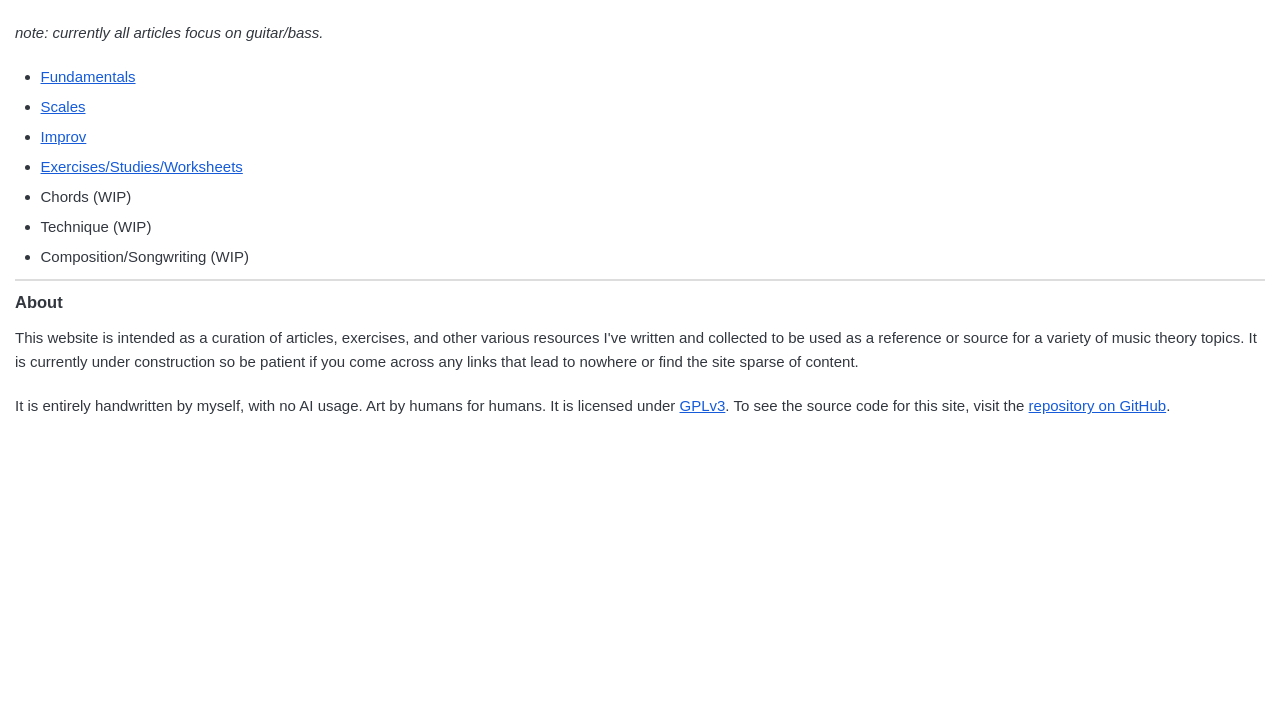
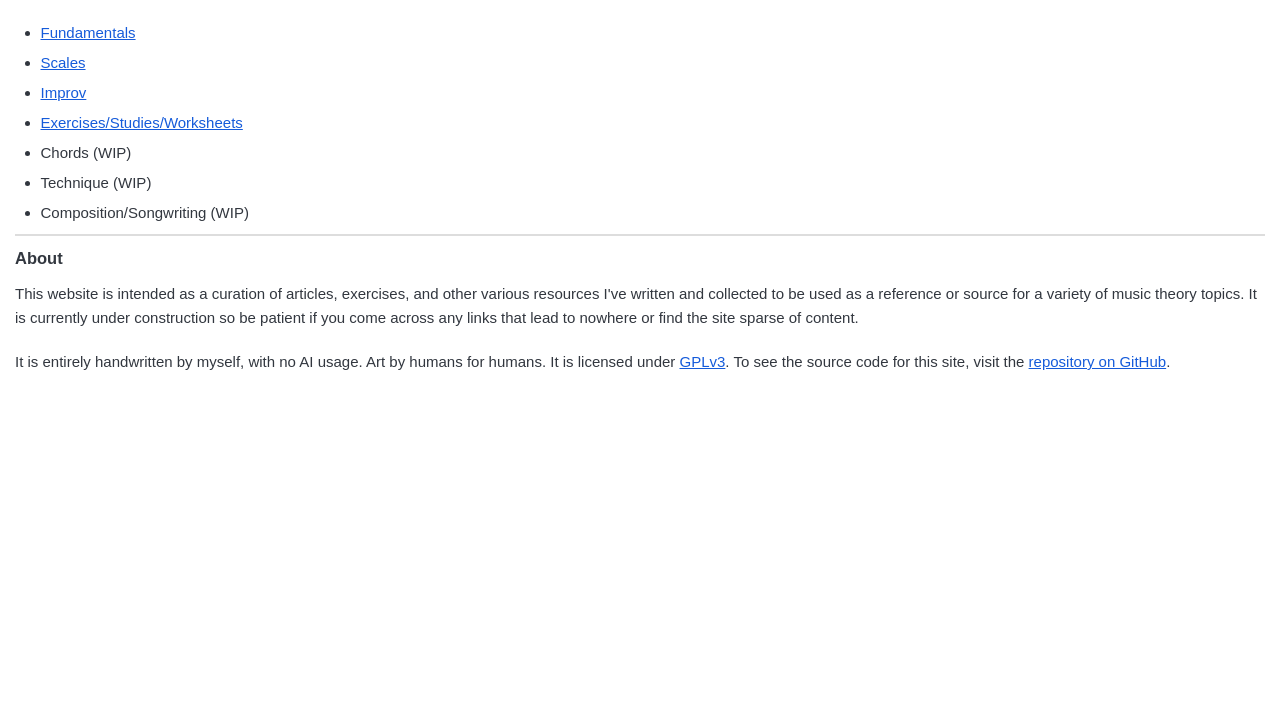
Before and after one commit to JLeachMusic/jleachmusic.github.io, a plain HTML site: page index.html in a window 1280 px wide. Shown: the part 93-800 px from the top of the page. Drawn offline with Linux system fonts and the light colour scheme.

Commit message:
removed irrelevant message on home page

```diff
--- a/index.html
+++ b/index.html
@@ -16,7 +16,6 @@
         <h1 class="exported-note-title">Subjects</h1>
         <div id="rendered-md">
 
-			<p><em>note: currently all articles focus on guitar/bass.</em></p>
 			<ul>
 			<li><a title="Fundamentals" href="./courses/fundamentals">Fundamentals</a></li>
 			<li><a data-from-md="" title="Scales" href="./courses/scales/">Scales</a></li>
```
